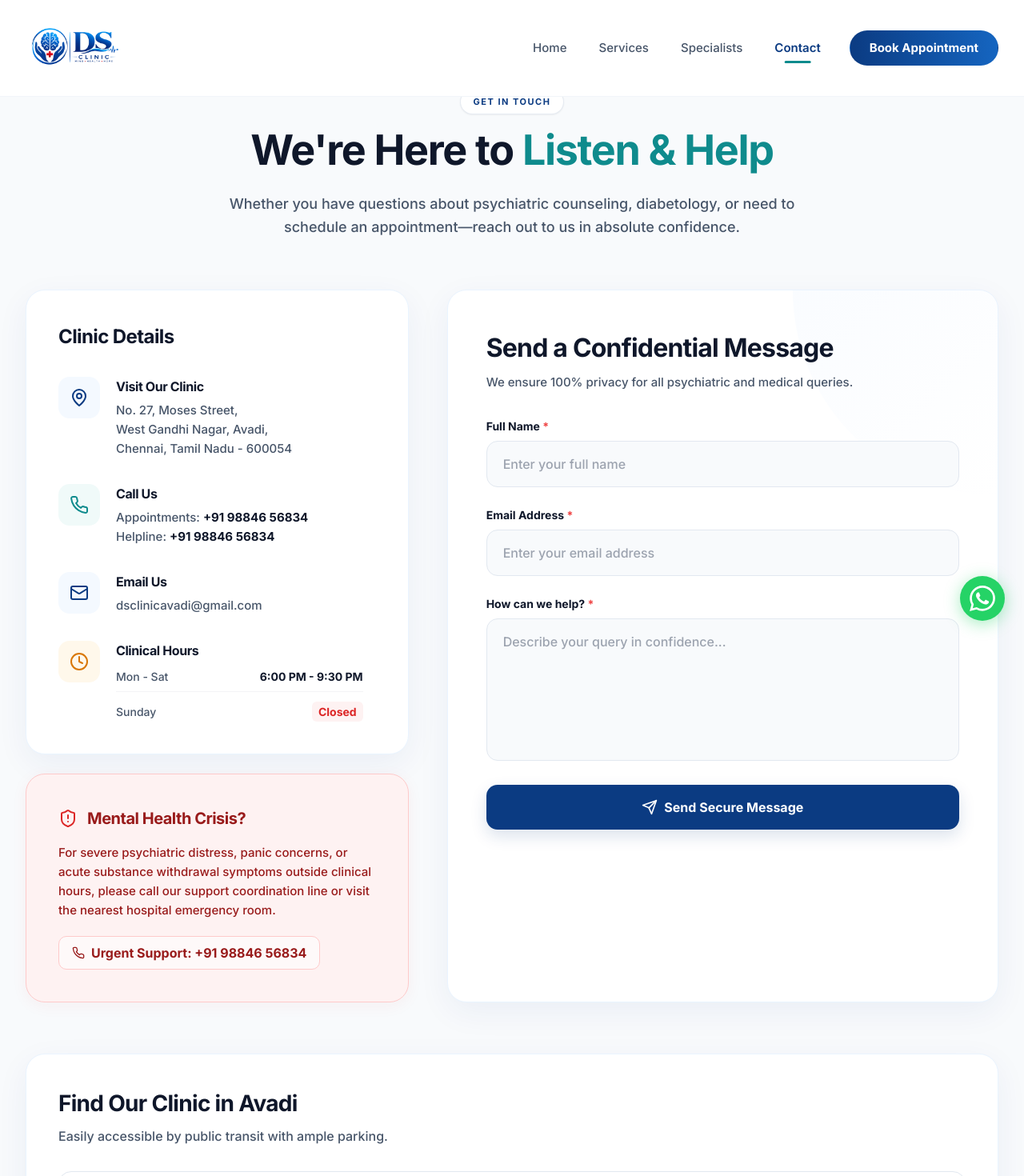
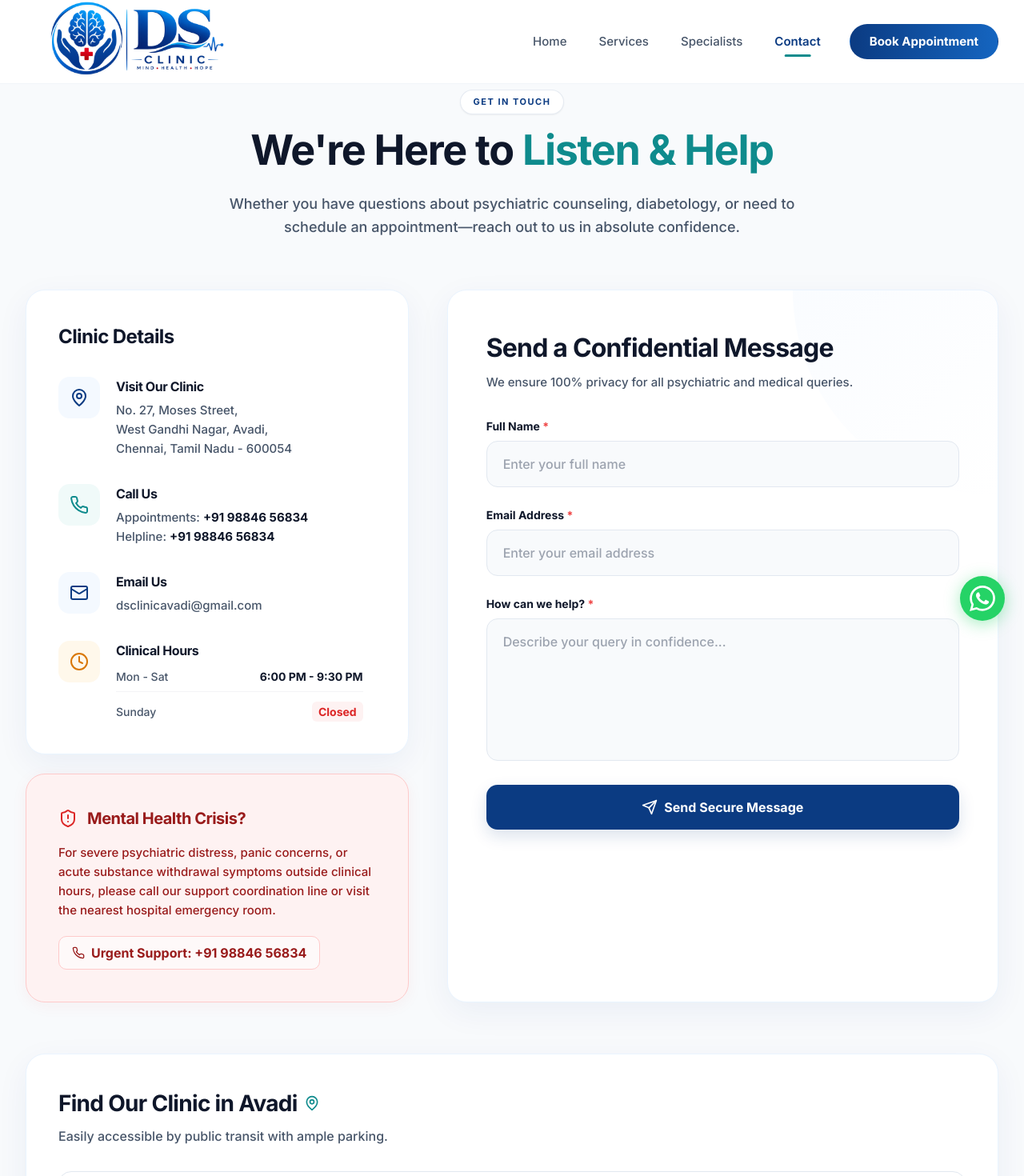
Before and after one commit to Arunkumar200103/DentalCare, a React (Vite) app: page /contact in a window 1280 px wide. Shown: the top 1470 px of the page at 80% size. Built offline with nearby package versions, Linux system fonts and the light colour scheme; grey boxes are pictures that could not be loaded.

Commit message:
Initial clinic website commit

```diff
--- a/src/components/Footer.tsx
+++ b/src/components/Footer.tsx
@@ -46,7 +46,7 @@ const Footer = () => {
                 <div className="p-2 bg-white/5 rounded-lg shrink-0">
                   <MapPin size={16} className="text-blue-200" />
                 </div>
-                <a href="https://maps.app.goo.gl/24B8wDfiKuNJE8248?g_st=aw" target="_blank" rel="noreferrer" className="text-sm font-medium leading-relaxed hover:text-white hover:underline transition-colors block">No. 27, Moses Street,<br />West Gandhi Nagar,<br />Avadi, Chennai - 600054</a>
+                <a href="https://maps.app.goo.gl/JLi7RVXLWbM8CZwTA" target="_blank" rel="noreferrer" className="text-sm font-medium leading-relaxed hover:text-white hover:underline transition-colors block">No. 27, Moses Street,<br />West Gandhi Nagar,<br />Avadi, Chennai - 600054</a>
               </div>
               <div className="flex items-center space-x-3 text-blue-100/80">
                 <div className="p-2 bg-white/5 rounded-lg shrink-0">
--- a/src/components/Navbar.tsx
+++ b/src/components/Navbar.tsx
@@ -36,8 +36,8 @@ const Navbar = () => {
         <div className="flex justify-between items-center">
 
           {/* Logo */}
-          <Link to="/" className="flex items-center group" onClick={closeMenu}>
-            <img src="/images/brand/ds-logo.png" alt="DS Clinic Logo" className="h-[64px] md:h-[72px] lg:h-[80px] w-auto object-contain" />
+          <Link to="/" className="flex items-center group relative h-[48px] md:h-[56px] lg:h-[64px] w-[160px] md:w-[200px] lg:w-[240px]" onClick={closeMenu}>
+            <img src="/images/brand/ds-logo.png" alt="DS Clinic Logo" className="absolute -left-2 md:left-2 lg:left-4 top-1/2 -translate-y-1/2 h-[90px] sm:h-[110px] md:h-[140px] lg:h-[160px] w-auto max-w-none object-contain drop-shadow-sm" />
           </Link>
 
           {/* Desktop Navigation */}
--- a/src/pages/Contact.tsx
+++ b/src/pages/Contact.tsx
@@ -110,9 +110,11 @@ const Contact = () => {
                   <div>
                     <h3 className="text-[16px] font-bold text-[#0F172A] mb-1.5">Visit Our Clinic</h3>
                     <p className="text-[#475569] text-[15px] leading-[1.6] font-medium">
-                      No. 27, Moses Street,<br />
-                      West Gandhi Nagar, Avadi,<br />
-                      Chennai, Tamil Nadu - 600054
+                      <a href="https://maps.app.goo.gl/JLi7RVXLWbM8CZwTA" target="_blank" rel="noreferrer" className="hover:text-[#0B3B82] hover:underline transition-colors block">
+                        No. 27, Moses Street,<br />
+                        West Gandhi Nagar, Avadi,<br />
+                        Chennai, Tamil Nadu - 600054
+                      </a>
                     </p>
                   </div>
                 </div>
@@ -256,14 +258,19 @@ const Contact = () => {
         >
           <div className="flex flex-col lg:flex-row lg:items-center justify-between mb-8 gap-6">
             <div>
-              <h2 className="text-[24px] lg:text-[28px] font-bold text-[#0F172A] mb-2 tracking-tight">Find Our Clinic in Avadi</h2>
+              <h2 className="text-[24px] lg:text-[28px] font-bold text-[#0F172A] mb-2 tracking-tight">
+                <a href="https://maps.app.goo.gl/JLi7RVXLWbM8CZwTA" target="_blank" rel="noreferrer" className="hover:text-[#0B3B82] hover:underline transition-colors inline-flex items-center">
+                  Find Our Clinic in Avadi
+                  <MapPin className="ml-2 w-5 h-5 text-[#0F8B8D]" />
+                </a>
+              </h2>
               <p className="text-[#475569] font-medium">Easily accessible by public transit with ample parking.</p>
             </div>
           </div>
 
           <div className="aspect-w-16 aspect-h-9 md:aspect-h-6 lg:aspect-h-5 rounded-[16px] overflow-hidden border border-[#E2E8F0] shadow-sm">
             <iframe
-              src="https://maps.google.com/maps?q=DS%20Clinic,%20Moses%20Street,%20Avadi,%20Chennai&t=&z=16&ie=UTF8&iwloc=&output=embed"
+              src="https://maps.google.com/maps?q=DS+CLINIC,+27,+Moses+St,+West+Gandhi+Nagar,+Avadi,+Chennai,+Tamil+Nadu+600054&t=&z=17&ie=UTF8&iwloc=&output=embed"
               width="100%"
               height="100%"
               style={{ border: 0, minHeight: '400px' }}
```
